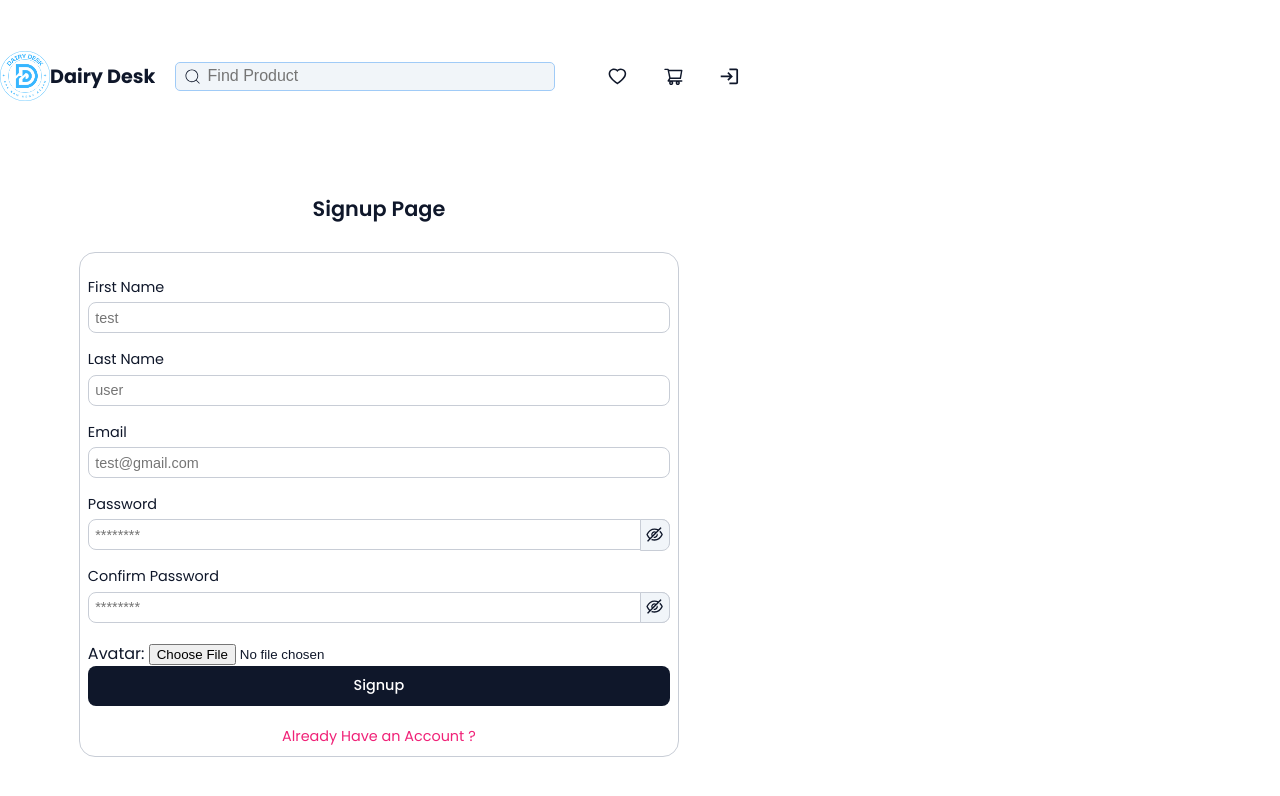
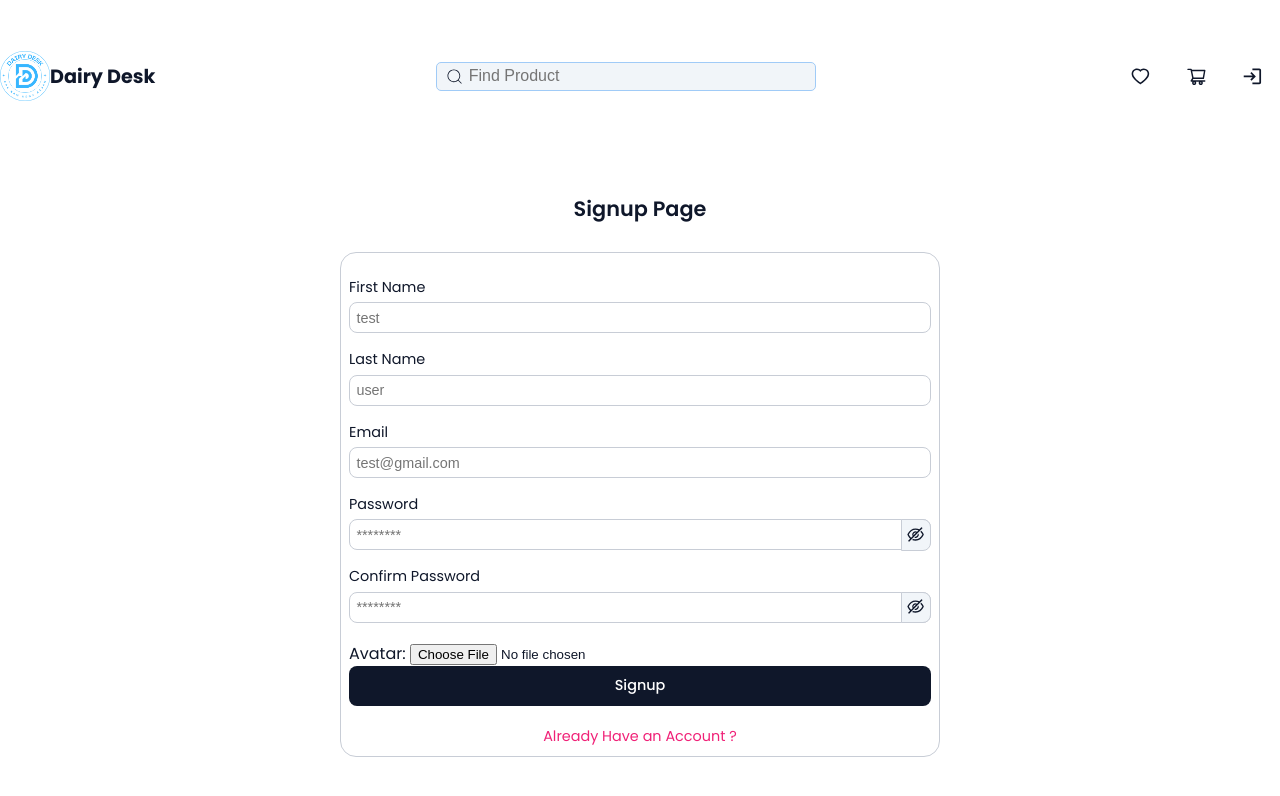
Before and after one commit to arjun-computer-geek/sakra, a React (Vite) app: page /signup in a window 1280 px wide. Shown: the top 796 px of the page. Built offline with nearby package versions, Linux system fonts and the light colour scheme; no server answers.

Commit message:
css apply

```diff
--- a/src/Pages/Products/ProductsStyle.css
+++ b/src/Pages/Products/ProductsStyle.css
@@ -1,9 +1,8 @@
 .products-page {
-  width: 94%;
+  width: 100vw;
   margin: 0 auto;
   margin-top: 3.1rem;
-  height: vh;
-  background-color: red;
+  height: 100vh;
 }
 .display-filters {
   width: 50%;
--- a/src/Pages/Signup/SignupStyle.css
+++ b/src/Pages/Signup/SignupStyle.css
@@ -1,5 +1,5 @@
 .signup-page-container {
-  width: 94%;
+  width: 100vw;
   margin: 0 auto;
   margin-top: 3.1rem;
 }
```
